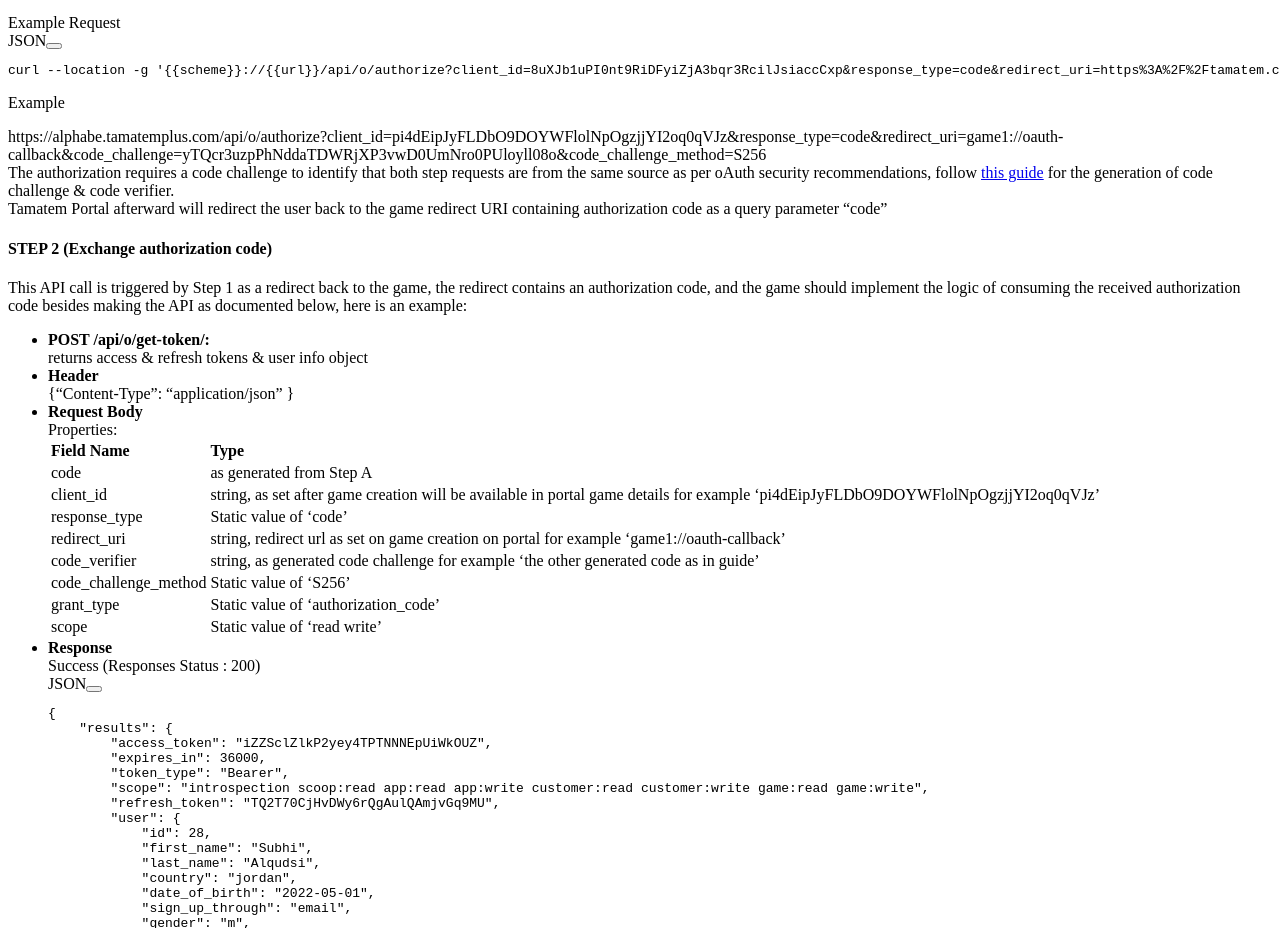
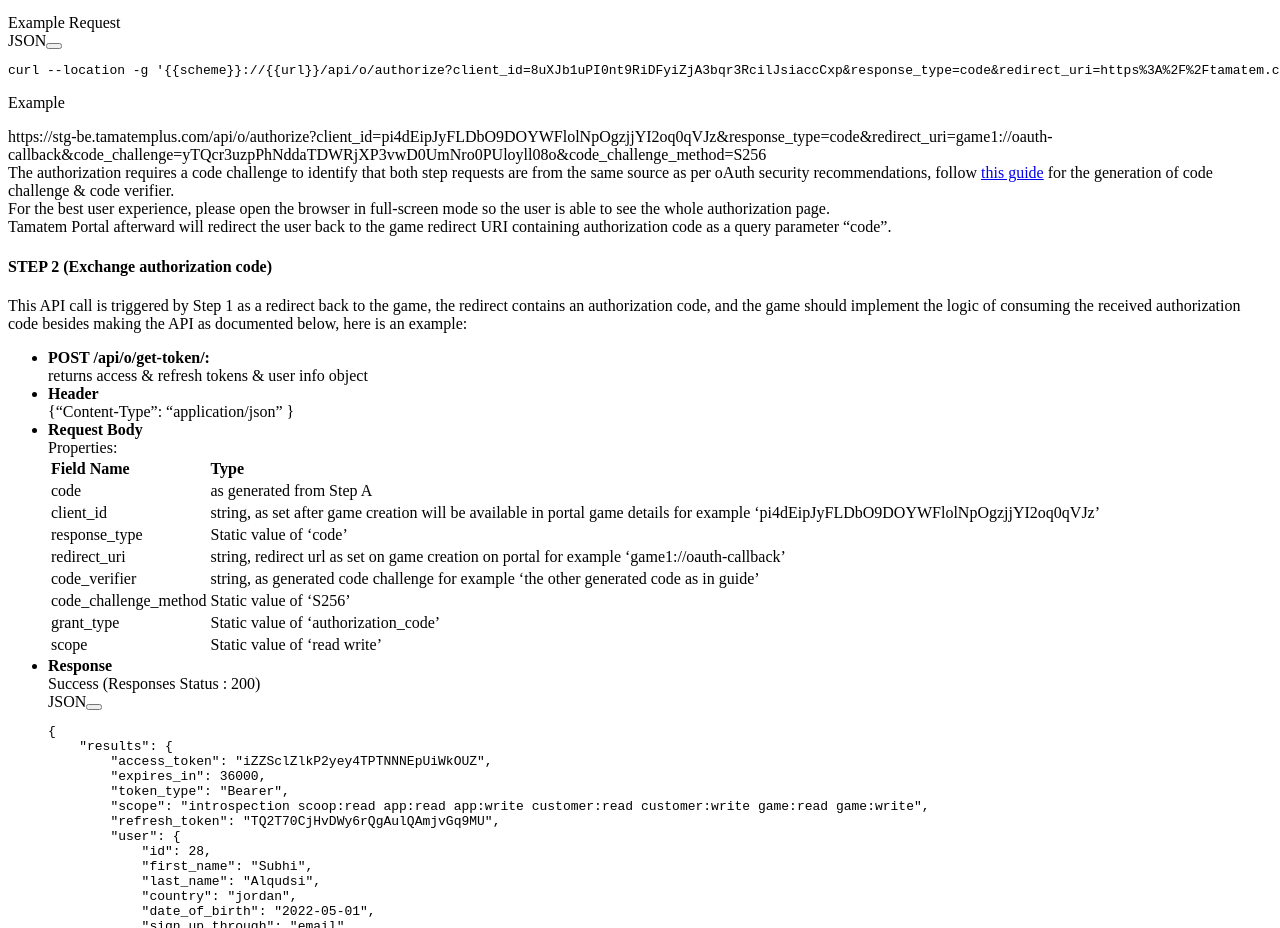
Before and after one commit to Tamatem-Plus/Documentation, a website: page pages/RESTfulIntegration.html in a window 1280 px wide. Shown: the part 1063-1991 px from the top of the page. Drawn offline with Linux system fonts and the light colour scheme; files whose address does not match are found by name.

Commit message:
Added a note for the authorization page in the RESTful integration page

```diff
--- a/pages/RESTfulIntegration.html
+++ b/pages/RESTfulIntegration.html
@@ -58,9 +58,10 @@
 
         </div>
         <p class="title">Example</p>
-        <div class="messageRequest">https://alphabe.tamatemplus.com/api/o/authorize?client_id=pi4dEipJyFLDbO9DOYWFlolNpOgzjjYI2oq0qVJz&response_type=code&redirect_uri=game1://oauth-callback&code_challenge=yTQcr3uzpPhNddaTDWRjXP3vwD0UmNro0PUloyll08o&code_challenge_method=S256</div>
+        <div class="messageRequest">https://stg-be.tamatemplus.com/api/o/authorize?client_id=pi4dEipJyFLDbO9DOYWFlolNpOgzjjYI2oq0qVJz&response_type=code&redirect_uri=game1://oauth-callback&code_challenge=yTQcr3uzpPhNddaTDWRjXP3vwD0UmNro0PUloyll08o&code_challenge_method=S256</div>
         <div class="note"><i class="fa-solid fa-note-sticky" style="color: #cb76af;"></i><div>The authorization requires a code challenge to identify that both step requests are from the same source as per oAuth security recommendations, follow <a href="https://auth0.com/docs/get-started/authentication-and-authorization-flow/call-your-api-using-the-authorization-code-flow-with-pkce#create-code-verifier" target="_blank">this guide</a> for the generation of code challenge & code verifier.</div></div>
-        <div class="information"><i class="fa-solid fa-circle-info" style="color: #6161ff;"></i>Tamatem Portal afterward will redirect the user back to the game redirect URI containing authorization code as a query parameter “code”</div>
+        <div class="note"><i class="fa-solid fa-note-sticky" style="color: #cb76af;"></i><div>For the best user experience, please open the browser in full-screen mode so the user is able to see the whole authorization page.</div></div>
+        <div class="information"><i class="fa-solid fa-circle-info" style="color: #6161ff;"></i>Tamatem Portal afterward will redirect the user back to the game redirect URI containing authorization code as a query parameter “code”.</div>
 
         <h4>STEP 2 (Exchange authorization code)</h4>
         <p>This API call is triggered by Step 1 as a redirect back to the game, the redirect contains an authorization code, and the game should implement the logic of consuming the received authorization code besides making the API as documented below, here is an example:</p>
```
